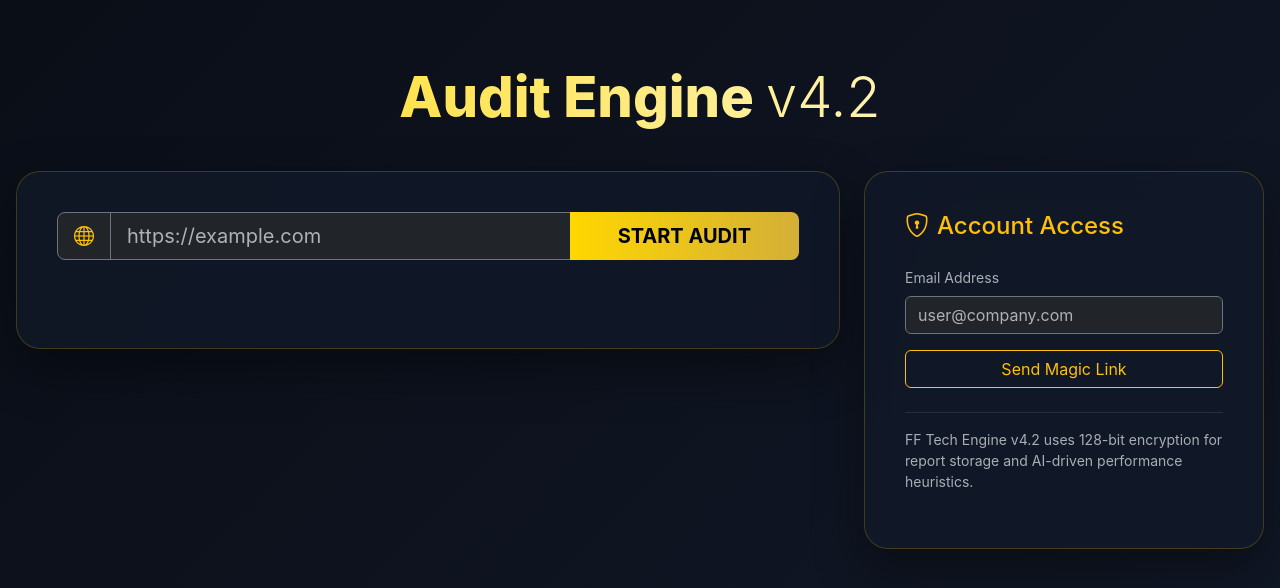
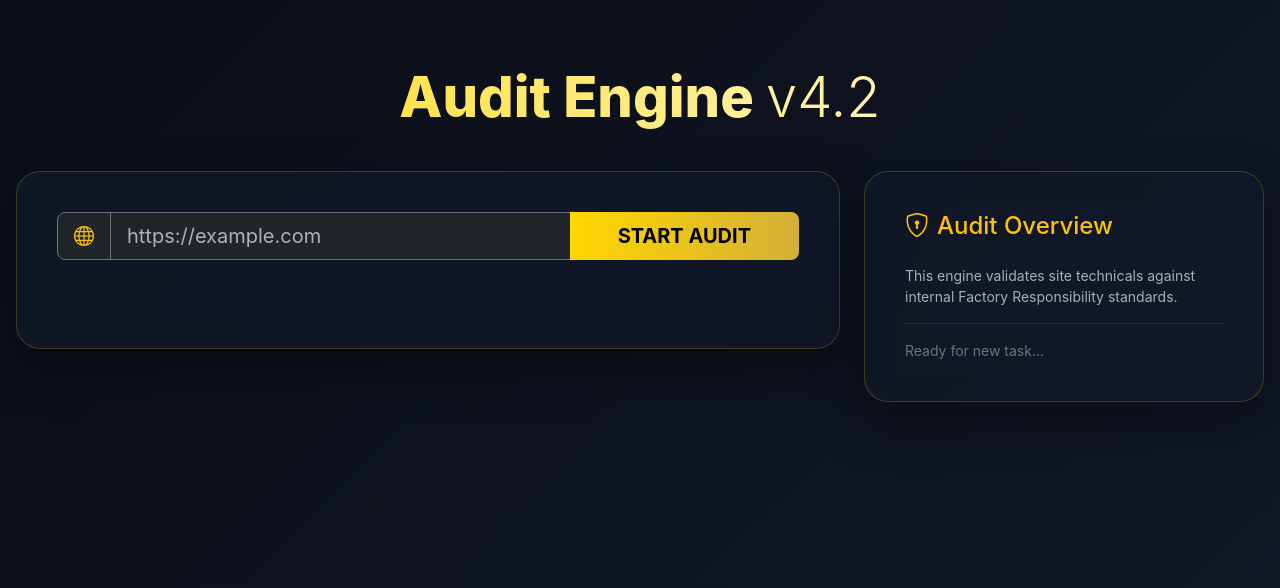
Before and after one commit to Swalehjamshaid/Jinnat.com, a FastAPI app: page / in a window 1280 px wide. Shown: the top 588 px of the page. Run offline with FastAPI, Linux system fonts and the light colour scheme; some libraries are stand-ins or nearby versions.

Commit message:
Update index.html

```diff
--- a/fftech-ai-website-audit-saas-railway-ready/app/templates/index.html
+++ b/fftech-ai-website-audit-saas-railway-ready/app/templates/index.html
@@ -5,16 +5,13 @@
   <meta name="viewport" content="width=device-width, initial-scale=1.0">
   <title>FF Tech Audit – Professional Website Auditor</title>
 
-  <!-- Bootstrap & Icons -->
   <link href="https://cdn.jsdelivr.net/npm/bootstrap@5.3.3/dist/css/bootstrap.min.css" rel="stylesheet">
   <link href="https://cdn.jsdelivr.net/npm/bootstrap-icons@1.11.3/font/bootstrap-icons.css" rel="stylesheet">
 
-  <!-- Charts & PDF -->
   <script src="https://cdn.jsdelivr.net/npm/chart.js"></script>
   <script src="https://cdnjs.cloudflare.com/ajax/libs/jspdf/2.5.1/jspdf.umd.min.js"></script>
   <script src="https://cdnjs.cloudflare.com/ajax/libs/html2canvas/1.4.1/html2canvas.min.js"></script>
 
-  <!-- Custom CSS -->
   <style>
     :root {
       --bg: #0a0e17;
@@ -27,41 +24,39 @@
     body {
       background: linear-gradient(135deg, var(--bg) 0%, var(--card) 100%);
       color: #e2e8f0;
-      min-height:100vh;
-      font-family:'Inter', system-ui, sans-serif;
+      min-height: 100vh;
+      font-family: 'Inter', system-ui, sans-serif;
     }
     .main-container { max-width: 1300px; margin: 0 auto; padding: 4rem 1rem; }
     .header-title {
-      font-size:3.5rem; font-weight:800;
-      background:linear-gradient(90deg, var(--gold), #fff);
-      -webkit-background-clip:text; -webkit-text-fill-color:transparent;
-      margin-bottom:2.5rem; text-align:center;
+      font-size: 3.5rem; font-weight: 800;
+      background: linear-gradient(90deg, var(--gold), #fff);
+      -webkit-background-clip: text; -webkit-text-fill-color: transparent;
+      margin-bottom: 2.5rem; text-align: center;
     }
     .card-glass {
       background: var(--glass);
-      border:1px solid var(--border);
+      border: 1px solid var(--border);
       backdrop-filter: blur(15px);
-      border-radius:1.5rem;
-      padding:2.5rem;
+      border-radius: 1.5rem;
+      padding: 2.5rem;
       box-shadow: 0 20px 50px rgba(0,0,0,0.4);
     }
     #loadingOverlay {
-      position: fixed; inset:0; background: rgba(10,14,23,0.95); color: var(--gold);
-      display:none; flex-direction:column; justify-content:center; align-items:center; z-index:9999;
-      transition: opacity 0.3s ease;
+      position: fixed; inset: 0; background: rgba(10,14,23,0.95); color: var(--gold);
+      display: none; flex-direction: column; justify-content: center; align-items: center; z-index: 9999;
     }
-    #loadingOverlay.show { display:flex; opacity:1; }
+    #loadingOverlay.show { display: flex; }
     .metric-box {
       background: rgba(255,255,255,0.03);
-      border:1px solid rgba(255,215,0,0.1);
-      border-radius:1rem; padding:1.5rem; text-align:center; transition:0.3s;
+      border: 1px solid rgba(255,215,0,0.1);
+      border-radius: 1rem; padding: 1.5rem; text-align: center; transition: 0.3s;
     }
     .metric-box:hover { border-color: var(--gold); transform: translateY(-5px); }
-    .metric-value { font-size:2.5rem; font-weight:800; color: var(--gold); }
-    .metric-label { font-size:0.9rem; color:#9ca3af; text-transform:uppercase; letter-spacing:1px; }
-    .chart-container { background: rgba(255,255,255,0.02); border-radius:1rem; padding:1.5rem; margin-bottom:2rem; }
-    .btn-gold { background: linear-gradient(90deg, var(--gold), var(--gold-dark)); border:none; color:#000; font-weight:700; }
-    .btn-gold:hover { opacity:0.9; transform: scale(1.02); }
+    .metric-value { font-size: 2.2rem; font-weight: 800; color: var(--gold); }
+    .metric-label { font-size: 0.8rem; color: #9ca3af; text-transform: uppercase; letter-spacing: 1px; }
+    .chart-container { background: rgba(255,255,255,0.02); border-radius: 1rem; padding: 1.5rem; margin-bottom: 2rem; }
+    .btn-gold { background: linear-gradient(90deg, var(--gold), var(--gold-dark)); border: none; color: #000; font-weight: 700; }
   </style>
 </head>
 <body>
@@ -70,7 +65,7 @@
   <div class="spinner-border text-warning mb-4" style="width:4rem;height:4rem;"></div>
   <h3 id="statusLabel">Initializing Engine...</h3>
   <div class="w-50 mt-3">
-    <div class="progress" style="height:10px;">
+    <div class="progress" style="height:10px; background-color: rgba(255,255,255,0.1);">
       <div id="loadingBar" class="progress-bar progress-bar-striped progress-bar-animated bg-warning" style="width:5%"></div>
     </div>
   </div>
@@ -80,10 +75,9 @@
   <h1 class="header-title">Audit Engine <span style="font-weight:300;">v4.2</span></h1>
 
   <div class="row g-4">
-    <!-- Left Panel -->
     <div class="col-lg-8">
       <div class="card-glass" id="printableArea">
-        <div class="input-group input-group-lg mb-5 no-print">
+        <div class="input-group input-group-lg mb-5 no-print" id="searchBox">
           <span class="input-group-text bg-dark border-secondary text-warning"><i class="bi bi-globe"></i></span>
           <input id="urlInput" type="url" class="form-control bg-dark text-white border-secondary" placeholder="https://example.com">
           <button id="btnRun" class="btn btn-gold px-5">START AUDIT</button>
@@ -95,59 +89,26 @@
               <h2 id="ovScore" class="display-2 fw-bold mb-0" style="color: var(--gold);">0</h2>
             </div>
             <h3 id="gradeDisplay" class="fw-bold">GRADE: —</h3>
-            <p class="text-muted">Comprehensive AI Analysis Report</p>
             <button id="btnDownload" class="btn btn-sm btn-outline-warning mt-2 no-print">
               <i class="bi bi-file-earmark-pdf me-2"></i>Download Report
             </button>
           </div>
 
           <div class="row g-3 mb-5">
-            <div class="col-md-3">
-              <div class="metric-box">
-                <div class="metric-label">On-Page SEO</div>
-                <div id="onpageScore" class="metric-value">0</div>
-              </div>
-            </div>
-            <div class="col-md-3">
-              <div class="metric-box">
-                <div class="metric-label">Perf (LCP)</div>
-                <div id="perfScore" class="metric-value">0</div>
-              </div>
-            </div>
-            <div class="col-md-3">
-              <div class="metric-box">
-                <div class="metric-label">Competitors</div>
-                <div id="coverageScore" class="metric-value">0</div>
-              </div>
-            </div>
-            <div class="col-md-3">
-              <div class="metric-box">
-                <div class="metric-label">AI Confidence</div>
-                <div id="confScore" class="metric-value">0</div>
-              </div>
-            </div>
+            <div class="col-md-3"><div class="metric-box"><div class="metric-label">SEO</div><div id="onpageScore" class="metric-value">0</div></div></div>
+            <div class="col-md-3"><div class="metric-box"><div class="metric-label">LCP (ms)</div><div id="perfScore" class="metric-value">0</div></div></div>
+            <div class="col-md-3"><div class="metric-box"><div class="metric-label">Competitors</div><div id="coverageScore" class="metric-value">0</div></div></div>
+            <div class="col-md-3"><div class="metric-box"><div class="metric-label">AI Review</div><div id="confScore" class="metric-value">90</div></div></div>
           </div>
 
           <div class="row">
-            <div class="col-md-7">
-              <div class="chart-container">
-                <canvas id="mainChart" height="250"></canvas>
-              </div>
-            </div>
+            <div class="col-md-7"><div class="chart-container"><canvas id="mainChart" height="250"></canvas></div></div>
             <div class="col-md-5">
-              <div class="chart-container">
-                <canvas id="radarChart" height="250"></canvas>
-              </div>
+              <div class="chart-container"><canvas id="doughnutChart" height="250"></canvas></div>
               <div class="mt-3 p-3 bg-dark rounded border border-secondary">
-                <div class="d-flex justify-content-between mb-2">
-                  <span>Internal Links:</span> <strong id="intCount" class="text-success">0</strong>
-                </div>
-                <div class="d-flex justify-content-between mb-2">
-                  <span>External Links:</span> <strong id="extCount" class="text-primary">0</strong>
-                </div>
-                <div class="d-flex justify-content-between">
-                  <span>Broken Links:</span> <strong id="brkCount" class="text-danger">0</strong>
-                </div>
+                <div class="d-flex justify-content-between mb-1"><span>Healthy Links:</span> <strong id="intCount" class="text-success">0</strong></div>
+                <div class="d-flex justify-content-between mb-1"><span>Warnings:</span> <strong id="warnCount" class="text-warning">0</strong></div>
+                <div class="d-flex justify-content-between"><span>Broken:</span> <strong id="brkCount" class="text-danger">0</strong></div>
               </div>
             </div>
           </div>
@@ -155,17 +116,12 @@
       </div>
     </div>
 
-    <!-- Right Panel -->
     <div class="col-lg-4">
       <div class="card-glass h-100">
-        <h4 class="text-warning mb-4"><i class="bi bi-shield-lock me-2"></i>Account Access</h4>
-        <div class="mb-4">
-          <label class="small text-muted mb-2">Email Address</label>
-          <input type="email" class="form-control bg-dark text-white border-secondary mb-3" placeholder="user@company.com">
-          <button class="btn btn-outline-warning w-100">Send Magic Link</button>
-        </div>
+        <h4 class="text-warning mb-4"><i class="bi bi-shield-lock me-2"></i>Audit Overview</h4>
+        <p class="small text-muted">This engine validates site technicals against internal Factory Responsibility standards.</p>
         <hr class="border-secondary">
-        <p class="small text-muted">FF Tech Engine v4.2 uses 128-bit encryption for report storage and AI-driven performance heuristics.</p>
+        <div id="auditLog" class="small text-secondary">Ready for new task...</div>
       </div>
     </div>
   </div>
@@ -174,85 +130,72 @@
 <script>
 let charts = {};
 
-function initCharts(data) {
+function updateCharts(data) {
+  const commonOptions = { responsive: true, maintainAspectRatio: false, plugins: { legend: { labels: { color: '#e2e8f0' } } } };
+
   if (charts.bar) charts.bar.destroy();
   charts.bar = new Chart(document.getElementById('mainChart'), {
     type: 'bar',
     data: {
       labels: data.chart_data.bar.labels,
-      datasets: [{ label:'Metrics', data:data.chart_data.bar.data, backgroundColor:['#ffd700','#3b82f6','#10b981','#ef4444'] }]
+      datasets: [{ label: 'Performance Metrics', data: data.chart_data.bar.data, backgroundColor: ['#ffd700', '#3b82f6', '#10b981', '#ef4444'] }]
     },
-    options: { plugins:{legend:{display:false}}, scales:{y:{max:100}} }
+    options: { ...commonOptions, scales: { y: { beginAtZero: true, max: 100, grid: { color: 'rgba(255,255,255,0.1)' } } } }
   });
 
-  if (charts.radar) charts.radar.destroy();
-  charts.radar = new Chart(document.getElementById('radarChart'), {
-    type: 'radar',
-    data: { labels:data.chart_data.radar.labels, datasets:[{ label:'Profile', data:data.chart_data.radar.data, borderColor:'#ffd700', backgroundColor:'rgba(255,215,0,0.2)' }] },
-    options:{ scales:{r:{max:100, ticks:{display:false}}} }
+  if (charts.doughnut) charts.doughnut.destroy();
+  charts.doughnut = new Chart(document.getElementById('doughnutChart'), {
+    type: 'doughnut',
+    data: {
+      labels: data.chart_data.doughnut.labels,
+      datasets: [{ data: data.chart_data.doughnut.data, backgroundColor: ['#10b981', '#f59e0b', '#ef4444'], borderWidth: 0 }]
+    },
+    options: commonOptions
   });
 }
 
-// WebSocket audit
 document.getElementById('btnRun').addEventListener('click', () => {
-  const url = document.getElementById('urlInput').value;
-  if(!url) return alert("Enter a URL");
+  const url = document.getElementById('urlInput').value.trim();
+  if(!url) return alert("Please enter a URL");
 
   const overlay = document.getElementById('loadingOverlay');
-  const statusLabel = document.getElementById('statusLabel');
-  const loadingBar = document.getElementById('loadingBar');
-
   overlay.classList.add('show');
-  document.getElementById('resultsPanel').classList.add('d-none');
 
   const protocol = window.location.protocol === 'https:' ? 'wss:' : 'ws:';
   const ws = new WebSocket(`${protocol}//${window.location.host}/ws/audit-progress?url=${encodeURIComponent(url)}`);
 
-  ws.onmessage = (event)=>{
+  ws.onmessage = (event) => {
     const res = JSON.parse(event.data);
-    if(res.status) statusLabel.innerText=res.status;
-    if(res.crawl_progress) loadingBar.style.width=res.crawl_progress+'%';
+    if(res.status) document.getElementById('statusLabel').innerText = res.status;
+    if(res.crawl_progress) document.getElementById('loadingBar').style.width = res.crawl_progress + '%';
 
-    if(res.finished){
+    if(res.finished) {
       overlay.classList.remove('show');
       document.getElementById('resultsPanel').classList.remove('d-none');
 
-      document.getElementById('ovScore').innerText = res.overall_score ?? 0;
-      document.getElementById('gradeDisplay').innerText = `GRADE: ${res.grade ?? 'N/A'}`;
-      document.getElementById('onpageScore').innerText = res.breakdown?.seo ?? 0;
-      document.getElementById('perfScore').innerText = res.breakdown?.performance?.lcp_ms ?? 0;
-      document.getElementById('coverageScore').innerText = res.breakdown?.competitors?.top_competitor_score ?? 0;
-      document.getElementById('confScore').innerText = res.chart_data?.bar?.data?.[3] ?? 90;
+      document.getElementById('ovScore').innerText = res.overall_score;
+      document.getElementById('gradeDisplay').innerText = `GRADE: ${res.grade}`;
+      document.getElementById('onpageScore').innerText = res.breakdown.seo;
+      document.getElementById('perfScore').innerText = Math.round(res.breakdown.performance.lcp_ms);
+      document.getElementById('coverageScore').innerText = res.breakdown.competitors.top_competitor_score;
 
-      document.getElementById('intCount').innerText = res.breakdown?.links?.internal_links_count ?? 0;
-      document.getElementById('extCount').innerText = res.breakdown?.links?.external_links_count ?? 0;
-      document.getElementById('brkCount').innerText = res.breakdown?.links?.broken_internal_links ?? 0;
+      document.getElementById('intCount').innerText = res.breakdown.links.internal_links_count;
+      document.getElementById('warnCount').innerText = res.breakdown.links.warning_links_count;
+      document.getElementById('brkCount').innerText = res.breakdown.links.broken_internal_links;
 
-      initCharts(res);
+      updateCharts(res);
       ws.close();
     }
   };
 });
 
-// PDF download
-document.getElementById('btnDownload').addEventListener('click', async ()=>{
-  const { jsPDF } = window.jspdf;
+document.getElementById('btnDownload').addEventListener('click', async () => {
   const element = document.getElementById('printableArea');
-  const noPrint = document.querySelectorAll('.no-print');
-  noPrint.forEach(el=>el.style.display='none');
-
-  const canvas = await html2canvas(element, { backgroundColor:'#0a0e17', scale:2 });
+  const canvas = await html2canvas(element, { backgroundColor: '#0a0e17', scale: 2 });
   const imgData = canvas.toDataURL('image/png');
-
-  const pdf = new jsPDF('p','mm','a4');
-  const imgProps = pdf.getImageProperties(imgData);
-  const pdfWidth = pdf.internal.pageSize.getWidth();
-  const pdfHeight = (imgProps.height * pdfWidth)/imgProps.width;
-
-  pdf.addImage(imgData,'PNG',0,0,pdfWidth,pdfHeight);
-  pdf.save(`FF-Audit-Report-${new Date().toLocaleDateString()}.pdf`);
-
-  noPrint.forEach(el=>el.style.display='flex');
+  const pdf = new jspdf.jsPDF('p', 'mm', 'a4');
+  pdf.addImage(imgData, 'PNG', 0, 0, 210, (canvas.height * 210) / canvas.width);
+  pdf.save(`Audit-Report-${new Date().toISOString().split('T')[0]}.pdf`);
 });
 </script>
 </body>
```
